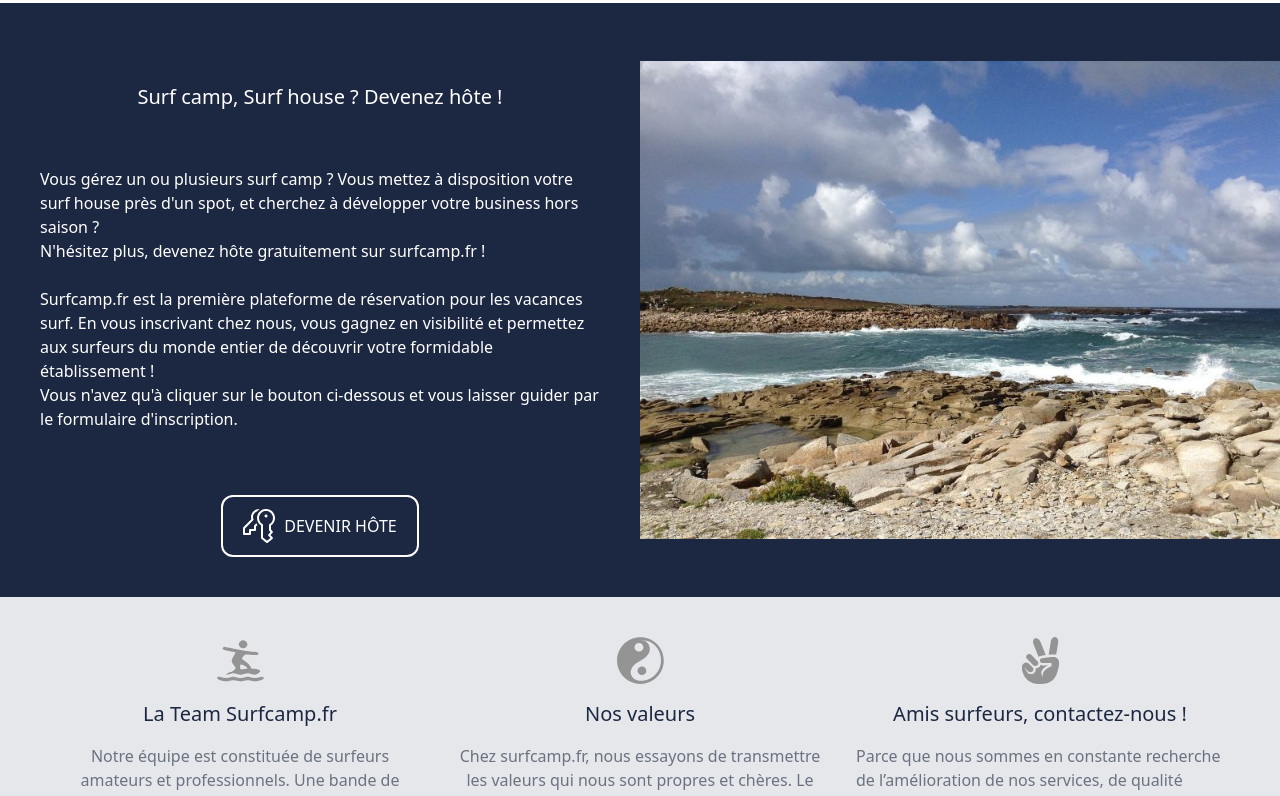
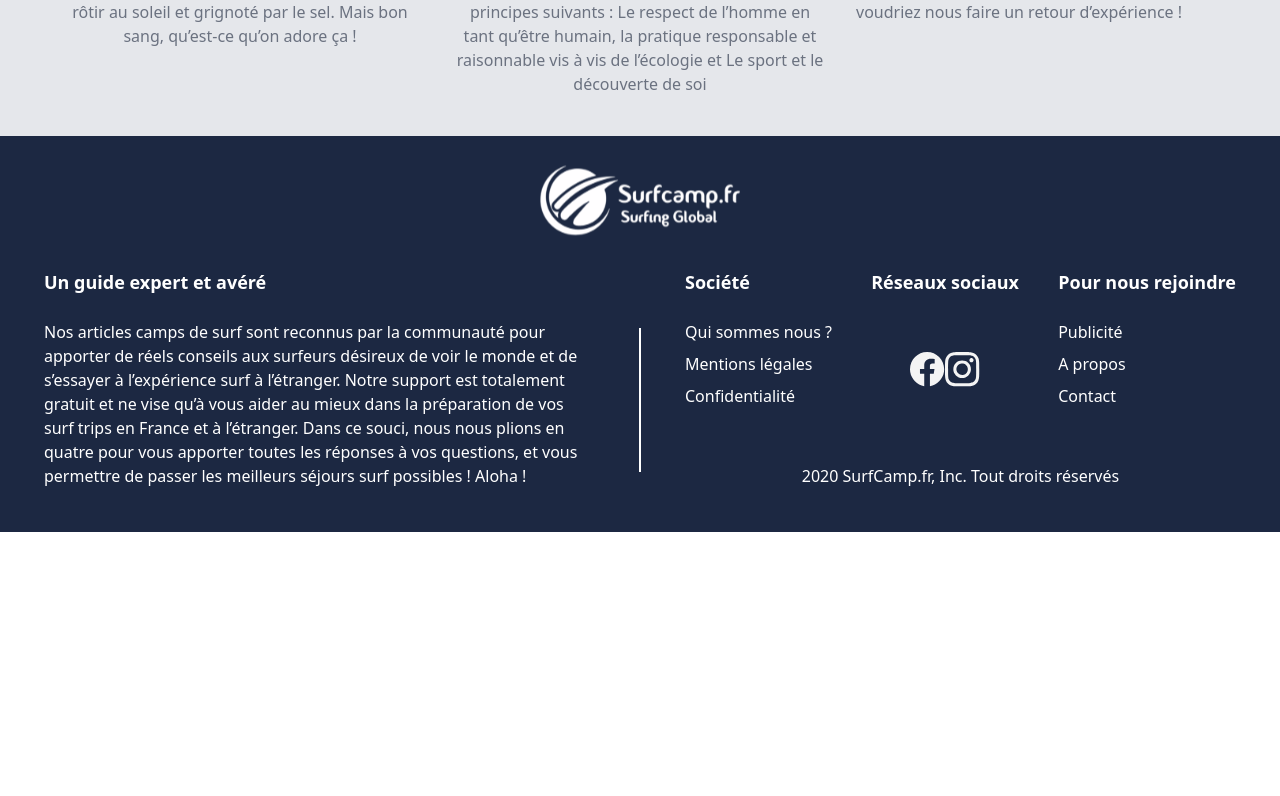
Before and after one commit to WildCodeSchool/btz-0321-p3-surfcamp, a Next.js app: page / in a window 1280 px wide. Shown: the part 4962-5758 px from the top of the page. After the commit the page ends 5494 px from the top, so only its background shows below. Built offline with nearby package versions, Linux system fonts and the light colour scheme.

Commit message:
navbar and footer -> Layout

```diff
--- a/components/layout/Layout.tsx
+++ b/components/layout/Layout.tsx
@@ -1,6 +1,7 @@
 import React from "react";
 import Head from "next/head";
-
+import Navbar from "../navBar/NavBar";
+import Footer from "../Footer/Footer";
 interface IProps {
   children: React.ReactNode;
   page?: string;
@@ -8,13 +9,14 @@
 
 export default function layout({ page, children }: IProps): JSX.Element {
   return (
-    <div className="layout">
+    <div className="layout w-full">
       <Head>
         <title>{page}</title>
         <link rel="icon" href="/favicon.ico" />
       </Head>
-
-      <div className="flex flex-col w-full min-h-screen">{children}</div>
+      <Navbar />
+      {children}
+      <Footer />
     </div>
   );
 }
--- a/pages/_app.tsx
+++ b/pages/_app.tsx
@@ -10,12 +10,8 @@
 function MyApp({ Component, pageProps }: AppProps): JSX.Element {
   return (
     <Layout>
-      <NavBar />
-      <Filter />
       <Component {...pageProps} />
-      <SearchBar />
       <Component {...pageProps} />
-      <Footer />
     </Layout>
   );
 }
```
